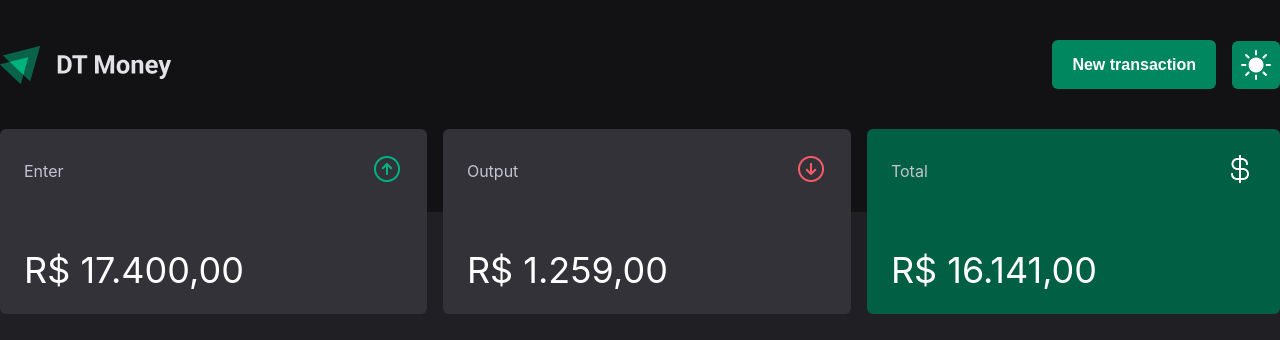
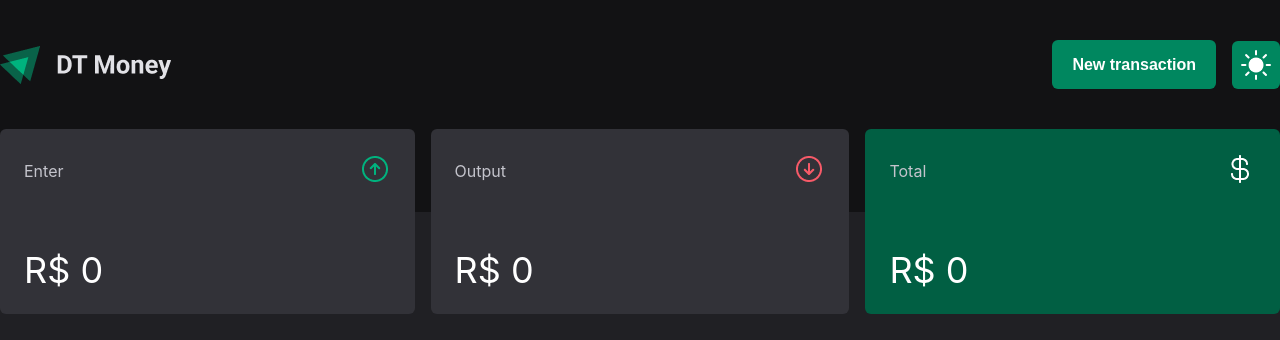
Before and after one commit to mahdikhashan/simple-money-management, a React (Create React App) app: page / in a window 1280 px wide. Shown: the top 340 px of the page. Built offline with nearby package versions, Linux system fonts and the light colour scheme.

Commit message:
feat: calc user transactions

```diff
--- a/src/components/app/TransactionDetails/index.js
+++ b/src/components/app/TransactionDetails/index.js
@@ -1,9 +1,34 @@
-import React from 'react'
+import React, { useState, useEffect } from 'react'
+import {useSelector} from "react-redux";
+
 import Card from "../../common/card";
 
 import './style.css'
 
 const TransactionDetails = () => {
+  const costs = useSelector((state) => state.costs)
+  const [inputTransaction, setInputTransaction] = useState(0)
+  const [outputTransaction, setOutputTransaction] = useState(0)
+  const [totalTransaction, setTotalTransaction] = useState(0)
+
+  useEffect(() => {
+    setInputTransaction(
+      costs
+        .filter((item) => item.input === true)
+        .map((item) =>  parseInt(item.price))
+        .reduce((a, b) => a + b, 0)
+    )
+
+    setOutputTransaction(
+      costs
+        .filter((item) => item.input === false)
+        .map((item) =>  parseInt(item.price))
+        .reduce((a, b) => a + b, 0)
+    )
+
+    setTotalTransaction(inputTransaction - outputTransaction)
+  }, [costs, outputTransaction, inputTransaction])
+
   return (
     <>
       <div className='user-details'>
@@ -12,21 +37,21 @@ const TransactionDetails = () => {
             <span>Enter</span>
             <span><img src={require('../../../assets/icons/arrow-circle-up-regular.png')} alt="icon" /></span>
           </div>
-          <div className='user-detail-body'>R$ 17.400,00</div>
+          <div className='user-detail-body'>R$ {inputTransaction}</div>
         </Card>
         <Card color="grey">
           <div className='user-detail-header'>
             <span>Output</span>
             <span><img src={require('../../../assets/icons/arrow-circle-down-regular.png')} alt="icon" /></span>
           </div>
-          <div className='user-detail-body'>R$ 1.259,00</div>
+          <div className='user-detail-body'>R$ {outputTransaction}</div>
         </Card>
         <Card color="green">
           <div className='user-detail-header'>
             <span>Total</span>
             <span><img src={require('../../../assets/icons/currency-dollar-regular.png')} alt="icon" /></span>
           </div>
-          <div className='user-detail-body'>R$ 16.141,00</div>
+          <div className='user-detail-body'>R$ {totalTransaction}</div>
         </Card>
       </div>
     </>
```
